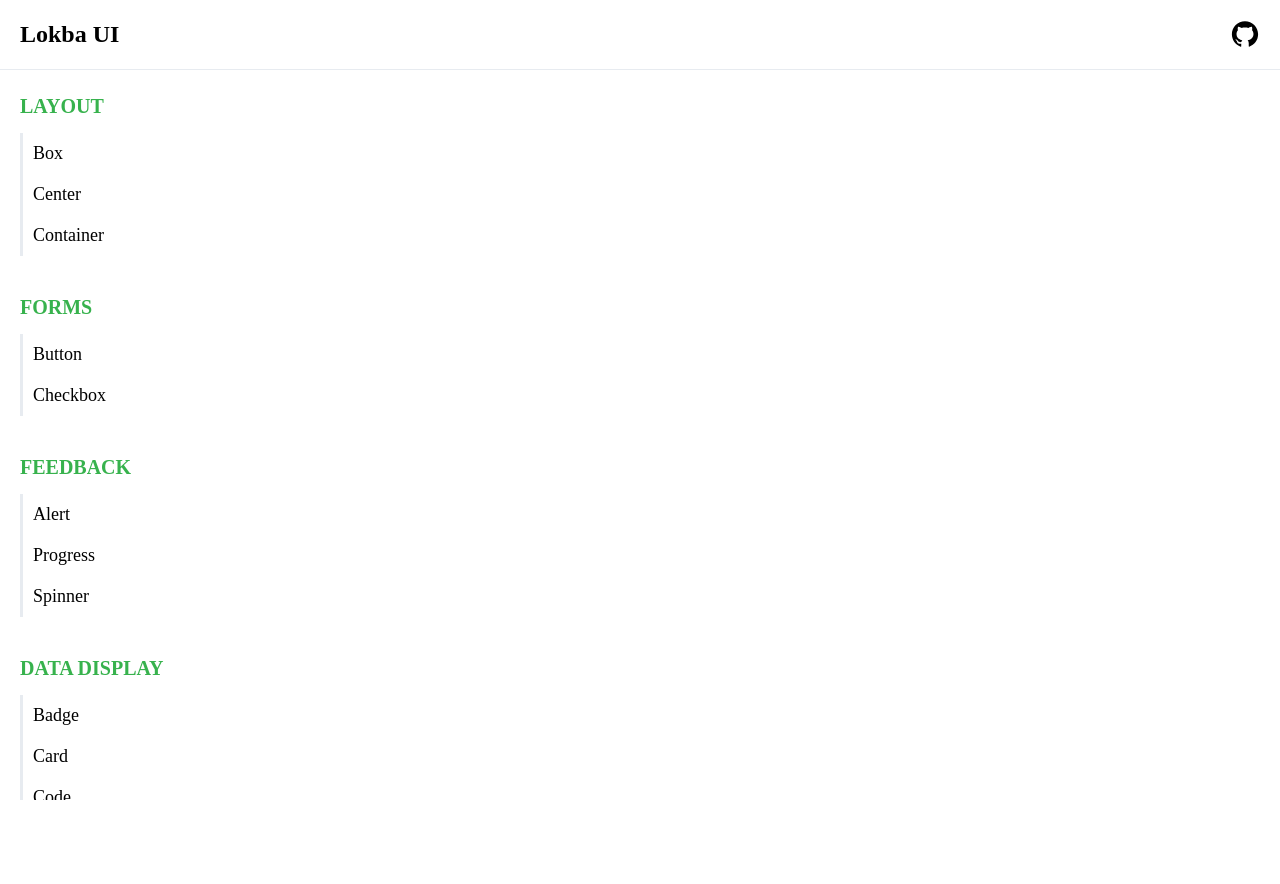
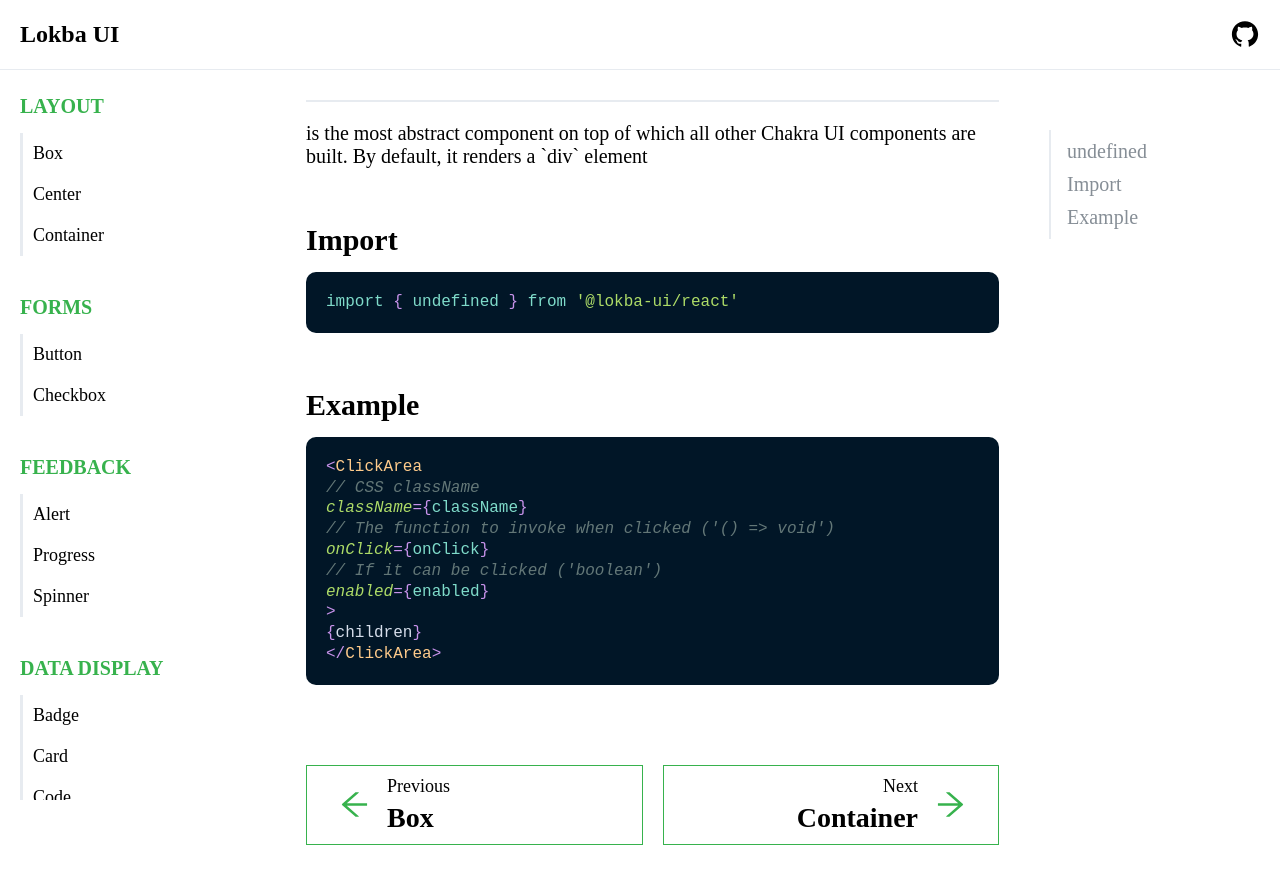
Before and after one commit to lokba/lokba-ui, a React app: page / in a window 1280 px wide. Shown: the top 884 px of the page. Before the commit the page ends 800 px from the top, so only its background shows below. Built offline with nearby package versions, Linux system fonts and the light colour scheme; what emotion-normalize would draw is missing.

Commit message:
feat(HomePage): composite components and styling

```diff
--- a/src/components/index.tsx
+++ b/src/components/index.tsx
@@ -1,2 +1,6 @@
 export { default as Header } from './Header';
 export { default as Sidebar } from './Sidebar';
+export { default as Spacing } from './Spacing';
+export { default as CodeBlock } from './CodeBlock';
+export { default as Pagination } from './Pagination';
+export { default as TableOfContents } from './TableOfContents';
--- a/src/pages/HomePage/index.style.ts
+++ b/src/pages/HomePage/index.style.ts
@@ -9,7 +9,6 @@
 
     min-width: 20%;
     height: calc(100vh - 7rem);
-
     overflow-y: auto;
     overscroll-behavior: contain;
   }
@@ -17,5 +16,35 @@
   > main {
     width: 80%;
     min-height: 100%;
+    display: flex;
+    padding: 1rem 5rem 10rem;
   }
 `;
+
+export const Left = styled.div`
+  width: 75%;
+`;
+
+export const Right = styled.div`
+  width: 25%;
+  padding: 5rem;
+
+  > div {
+    position: fixed;
+  }
+`;
+
+export const Title = styled.h2`
+  margin: 2rem 0;
+  font-size: 3.5rem;
+  border-bottom: 2px solid #e7ebf0;
+`;
+
+export const Description = styled.p`
+  font-size: 2rem;
+`;
+
+export const Sub = styled.h3`
+  margin: 1.5rem 0;
+  font-size: 3rem;
+`;
--- a/src/pages/HomePage/index.tsx
+++ b/src/pages/HomePage/index.tsx
@@ -1,24 +1,55 @@
 import { useParams } from 'react-router-dom';
 
-import { Sidebar } from '@/components';
+import { CodeBlock, Pagination, Sidebar, Spacing, TableOfContents } from '@/components';
 
 import { MENUS } from '@/constants';
 
 import * as S from './index.style';
 
 const HomePage = () => {
-  const { menu: currentMenu } = useParams();
+  const { menu: title } = useParams();
 
   return (
     <S.Container>
       <Sidebar menus={MENUS} />
       <main>
-        {[...Array(100)].map(() => (
-          <div>{currentMenu}</div>
-        ))}
+        <S.Left>
+          <S.Title>{title}</S.Title>
+          <S.Description>
+            {title} is the most abstract component on top of which all other Chakra UI components
+            are built. By default, it renders a `div` element
+          </S.Description>
+          <Spacing h={4} />
+          <S.Sub>Import</S.Sub>
+          <CodeBlock lang="jsx" code={`import { ${title} } from '@lokba-ui/react'`} />
+          <Spacing h={4} />
+          <S.Sub>Example</S.Sub>
+          <CodeBlock lang="jsx" code={EXAMPLE_CODE} />
+          <Spacing h={8} />
+          <Pagination
+            previous={{ label: 'Box', url: '/components/Box' }}
+            next={{ label: 'Container', url: '/components/Container' }}
+          />
+        </S.Left>
+        <S.Right>
+          <div>
+            <TableOfContents contents={[`${title}`, 'Import', 'Example']} />
+          </div>
+        </S.Right>
       </main>
     </S.Container>
   );
 };
 
+const EXAMPLE_CODE = `<ClickArea
+// CSS className
+className={className}
+// The function to invoke when clicked ('() => void')
+onClick={onClick}
+// If it can be clicked ('boolean')
+enabled={enabled}
+>
+{children}
+</ClickArea>`;
+
 export default HomePage;
```
